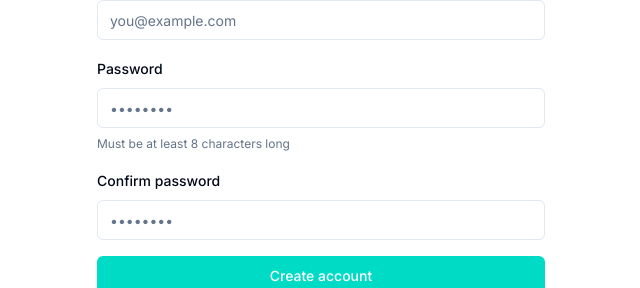
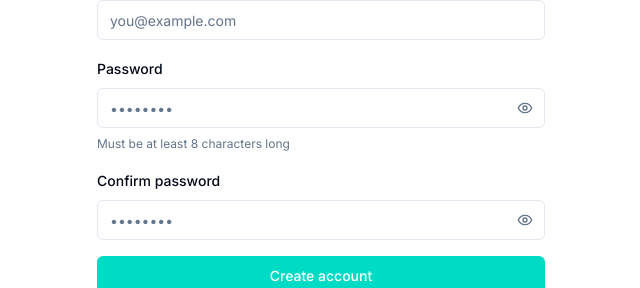
Before and after one commit to Tasheen2002/Expense-Tracker-Application, a Next.js app in the folder apps/web/: page /register in a window 1280 px wide. Shown: the part 316-604 px from the top of the page, without its empty margins (319-959 px from the left). Built offline with nearby package versions, Linux system fonts and the light colour scheme; no server answers.

Commit message:
add password visibility toggle to Login and Register forms

```diff
--- a/apps/web/features/auth/components/LoginForm.tsx
+++ b/apps/web/features/auth/components/LoginForm.tsx
@@ -3,6 +3,7 @@
 import { useState } from 'react';
 import { useSearchParams } from 'next/navigation';
 import Link from 'next/link';
+import { Eye, EyeOff } from 'lucide-react';
 import { Button } from '@/components/ui/button';
 import { Input } from '@/components/ui/input';
 import { Label } from '@/components/ui/label';
@@ -17,6 +18,8 @@
     email: '',
     password: '',
   });
+
+  const [showPassword, setShowPassword] = useState(false);
 
   const login = useLogin();
 
@@ -69,17 +72,31 @@
         {/* Password */}
         <div className="space-y-2">
           <Label htmlFor="password">Password</Label>
+          <div className="relative">
             <Input
               id="password"
               name="password"
-            type="password"
+              type={showPassword ? 'text' : 'password'}
               placeholder="••••••••"
               value={formData.password}
               onChange={handleChange}
               required
               autoComplete="current-password"
               minLength={8}
+              className="pr-10"
             />
+            <button
+              type="button"
+              onClick={() => setShowPassword(!showPassword)}
+              className="absolute right-3 top-1/2 -translate-y-1/2 text-muted-foreground hover:text-foreground"
+            >
+              {showPassword ? (
+                <EyeOff className="h-4 w-4" />
+              ) : (
+                <Eye className="h-4 w-4" />
+              )}
+            </button>
+          </div>
         </div>
 
         {/* Error message */}
--- a/apps/web/features/auth/components/RegisterForm.tsx
+++ b/apps/web/features/auth/components/RegisterForm.tsx
@@ -2,6 +2,7 @@
 
 import { useState } from 'react';
 import Link from 'next/link';
+import { Eye, EyeOff } from 'lucide-react';
 import { Button } from '@/components/ui/button';
 import { Input } from '@/components/ui/input';
 import { Label } from '@/components/ui/label';
@@ -17,6 +18,8 @@
 
   const [confirmPassword, setConfirmPassword] = useState('');
   const [passwordError, setPasswordError] = useState('');
+  const [showPassword, setShowPassword] = useState(false);
+  const [showConfirmPassword, setShowConfirmPassword] = useState(false);
 
   const register = useRegister();
 
@@ -84,17 +87,31 @@
         {/* Password */}
         <div className="space-y-2">
           <Label htmlFor="password">Password</Label>
+          <div className="relative">
             <Input
               id="password"
               name="password"
-            type="password"
+              type={showPassword ? 'text' : 'password'}
               placeholder="••••••••"
               value={formData.password}
               onChange={handleChange}
               required
               autoComplete="new-password"
               minLength={8}
+              className="pr-10"
             />
+            <button
+              type="button"
+              onClick={() => setShowPassword(!showPassword)}
+              className="absolute right-3 top-1/2 -translate-y-1/2 text-muted-foreground hover:text-foreground"
+            >
+              {showPassword ? (
+                <EyeOff className="h-4 w-4" />
+              ) : (
+                <Eye className="h-4 w-4" />
+              )}
+            </button>
+          </div>
           <p className="text-xs text-muted-foreground">
             Must be at least 8 characters long
           </p>
@@ -103,17 +120,31 @@
         {/* Confirm Password */}
         <div className="space-y-2">
           <Label htmlFor="confirmPassword">Confirm password</Label>
+          <div className="relative">
             <Input
               id="confirmPassword"
               name="confirmPassword"
-            type="password"
+              type={showConfirmPassword ? 'text' : 'password'}
               placeholder="••••••••"
               value={confirmPassword}
               onChange={(e) => setConfirmPassword(e.target.value)}
               required
               autoComplete="new-password"
               minLength={8}
+              className="pr-10"
             />
+            <button
+              type="button"
+              onClick={() => setShowConfirmPassword(!showConfirmPassword)}
+              className="absolute right-3 top-1/2 -translate-y-1/2 text-muted-foreground hover:text-foreground"
+            >
+              {showConfirmPassword ? (
+                <EyeOff className="h-4 w-4" />
+              ) : (
+                <Eye className="h-4 w-4" />
+              )}
+            </button>
+          </div>
         </div>
 
         {/* Password mismatch error */}
```
Lines whose indentation alone changed are shown as unchanged.
